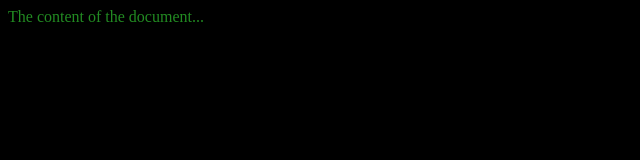
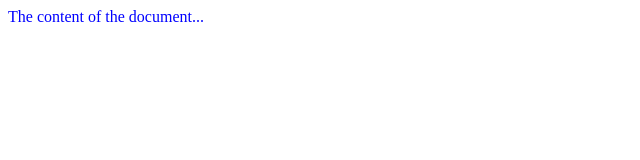
Before and after one commit to AxelVogl/CC_IBM_WS, a plain HTML site: page index.html in a window 1280 px wide. Shown: the whole page, without its empty margins (0-640 px from the left). Drawn offline with Linux system fonts and the light colour scheme.

Commit message:
Style changes 2

```diff
--- a/style.css
+++ b/style.css
@@ -1,4 +1,4 @@
 body {
-    color: forestgreen;
-    background-color: black;
+    color: blue;
+    background-color: white;
 }
```
